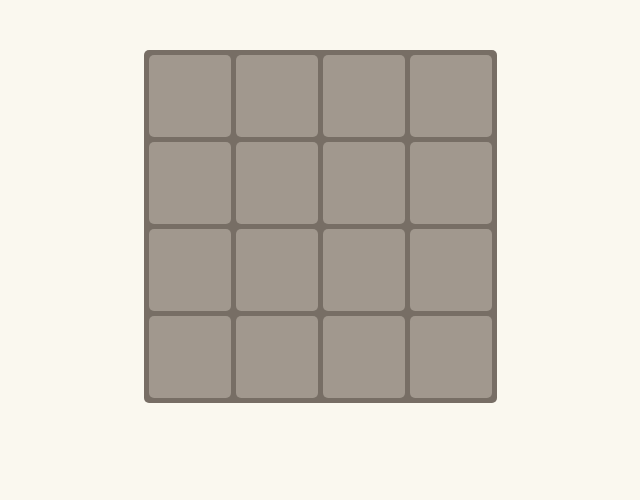
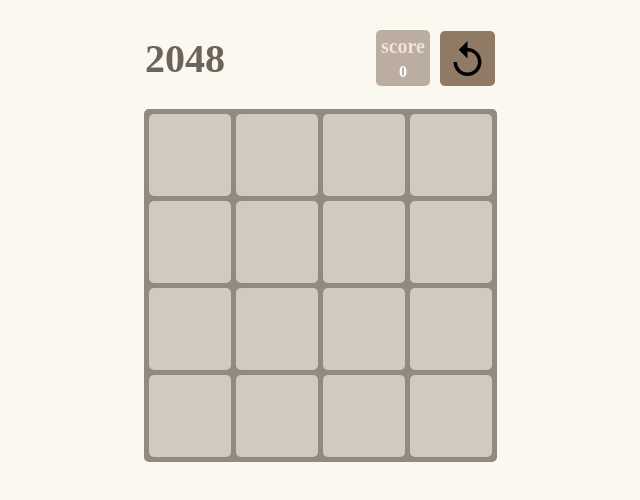
Before and after one commit to LEKMITI-Wafaa/2048-game, a plain HTML site: page index.html in a window 1280 px wide. Shown: the whole page, without its empty margins (320-960 px from the left). Drawn offline with Linux system fonts and the light colour scheme.

Commit message:
create game board: the part of basic html and css is done

```diff
--- a/index.html
+++ b/index.html
@@ -5,32 +5,23 @@
     <link rel="stylesheet" type="text/css" href="style.css">
 </head>
 <body>
-    <table id="grid" cellspacing=5>
-         <!-- <tr id="rowOne">
-                <td></td>
-                <td></td>
-                <td></td>
-                <td></td>
-            </tr>
-            <tr id="rowTwo">
-                <td></td>
-                <td></td>
-                <td></td>
-                <td></td>
-            </tr>
-            <tr id="rowThree">
-                <td></td>
-                <td></td>
-                <td></td>
-                <td></td>
-            </tr>
-            <tr id="rowfour">
-                <td></td>
-                <td></td>
-                <td></td>
-                <td></td>
-            </tr> -->
-     </table>
+    <div id="game-board">
+        <div id="head-grid">
+            <h1>2048</h2>
+            <div id="score-replay">
+                <div id="score">
+                    <p id="p-score">score</p>
+                    <p id="p-number">0</p>
+                </div>
+                <img id = "img-replay" src="./ressources/replay.svg" alt="replay">
+
+            </div>
+
+
+        </div>
+        <table id="grid" cellspacing=5></table>
+    </div>
+
      <script type="text/javascript" src="index.js"></script>
 
 </body>
--- a/style.css
+++ b/style.css
@@ -3,17 +3,75 @@ body {
     background-color: #faf8ef;
 }
 table {
-    background-color: #776e65;
+    background-color: hsl(28, 7%, 54%);
     border-radius: 5px;
-    margin: 50px auto;
-
 }
 
 td {
     width: 5em;
     height: 5em;
-    background-color: rgba(238, 228, 218, 0.35);
+    background-color: rgba(238, 228, 218, 0.7);
     text-align: center;
+    border-radius: 5px;
+}
+#game-board {
+margin-top: 50px auto;
+display: flex;
+flex-direction: column;
+flex-wrap: nowrap;
+justify-content: space-around;
+align-items: center;
+}
+
+#head-grid {
+    display: flex;
+    text-align: center;
+    justify-content: space-between;
+    width: 350px;
+
+}
+#head-grid  h1{
+   color: hsl(28, 9%, 39%);
+   font-size: 40px;
+}
+
+
+
+#img-replay {
+    width: 35px;
+    height: 35px;
+    background-color: #8f7a65;
+    margin-left: 10px;
+    padding: 10px;
     border-radius: 5px;
 
 }
+
+#score-replay {
+    display: flex;
+    align-items: center;
+
+}
+#score {
+    border-radius: 5px;
+    font-size: 16px;
+    font-weight: bolder;
+}
+
+#p-number {
+    font-weight:bold ;
+    color: #ffffff;
+    margin: 5px;
+}
+
+#p-score {
+    font-weight:bold ;
+    font-size: 20px;
+    color: #eee4da;
+    margin: 5px;
+}
+
+
+#score-replay div{
+    background-color: #bbada0;
+}
```
Also changed, not shown: ressources/replay.svg (added).
